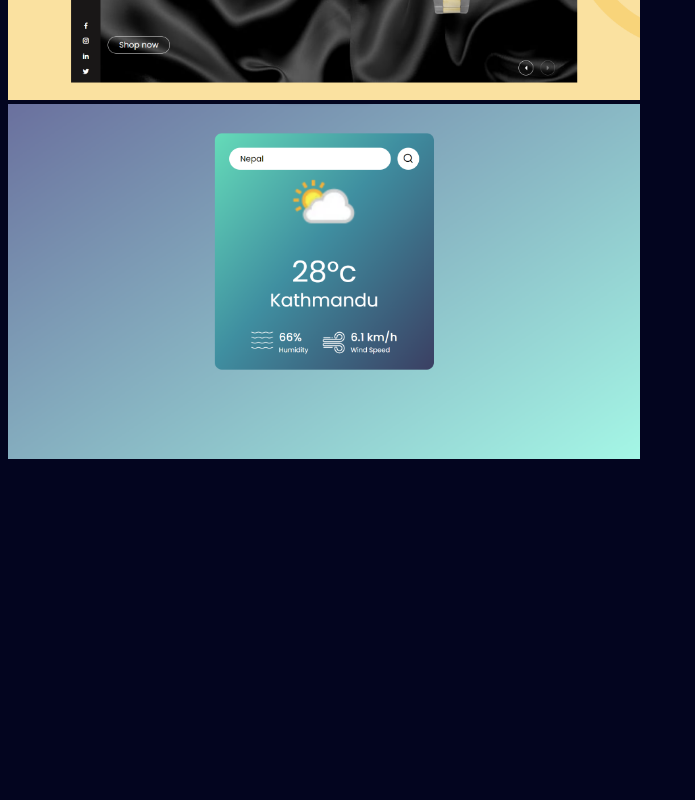
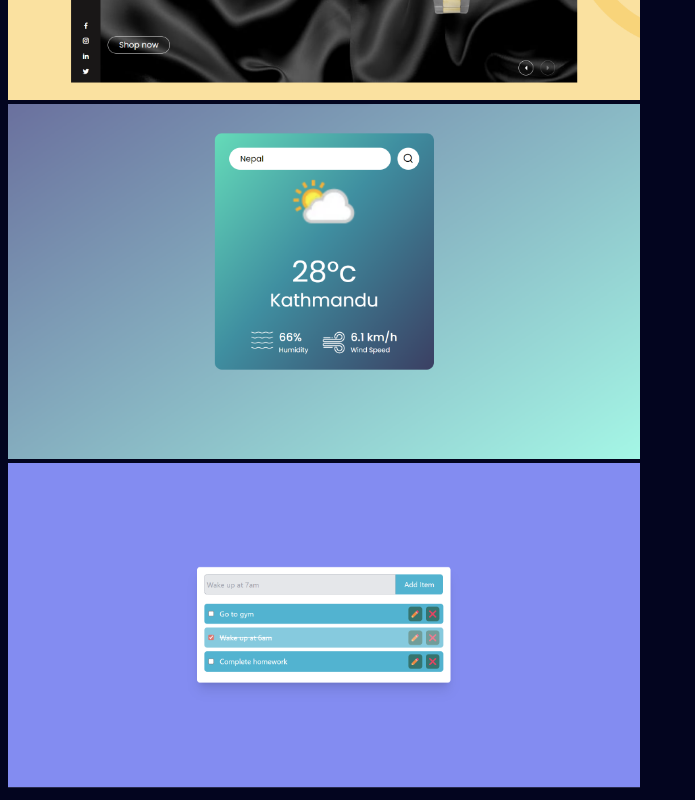
Before and after one commit to samimaktar-coder/image-link-website, a plain HTML site: page index.html in a window 1280 px wide. Shown: the part 4771-5571 px from the top of the page, without its empty margins (0-695 px from the left). Before the commit the page ends 5242 px from the top, so only its background shows below. Drawn offline with Linux system fonts and the light colour scheme.

Commit message:
todo image added

```diff
--- a/index.html
+++ b/index.html
@@ -25,6 +25,7 @@
         <img src="./img/todo-website.png" alt="dictionary-app">
         <img src="./img/watch-website.png" alt="dictionary-app">
         <img src="./img/weather-app.png" alt="dictionary-app">
+        <img src="./img/todo-app.png" alt="todo-app">
     </div>
 
 </body>
```
Also changed, not shown: img/todo-app.png (added).
